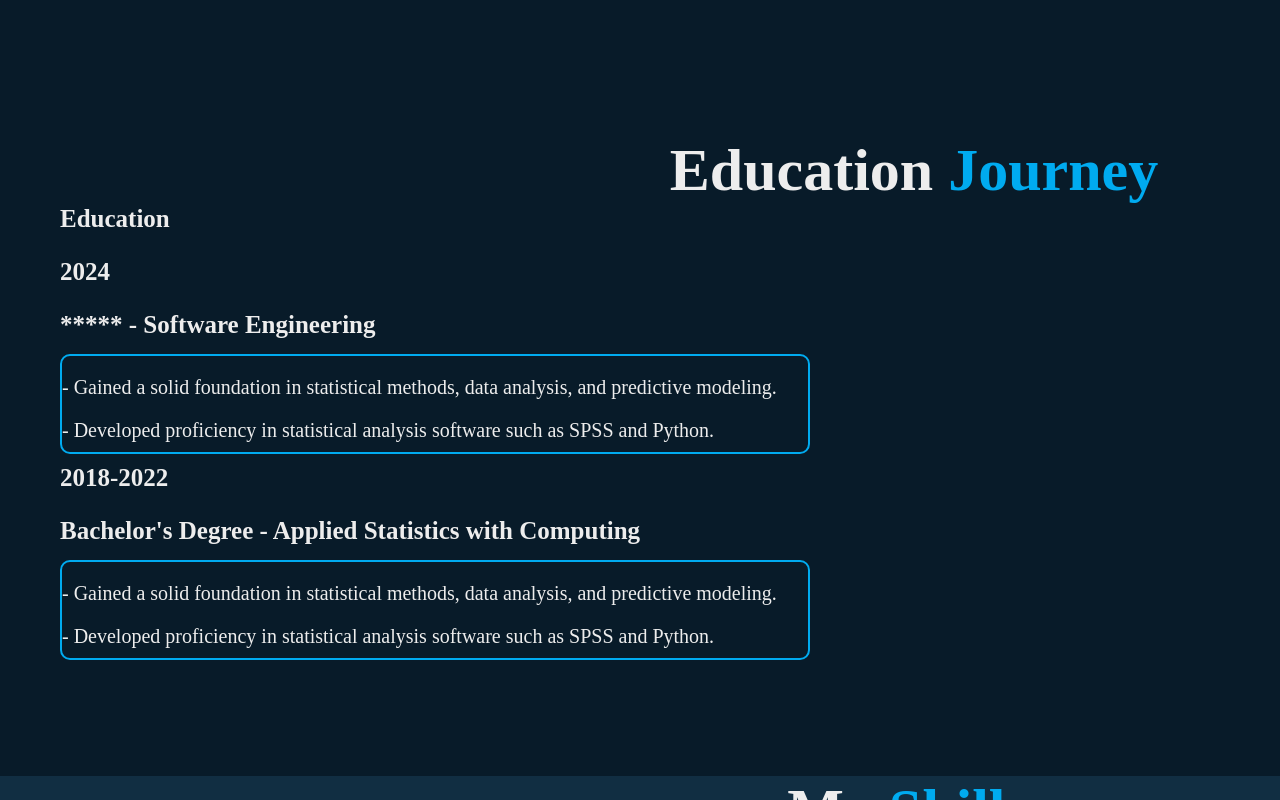
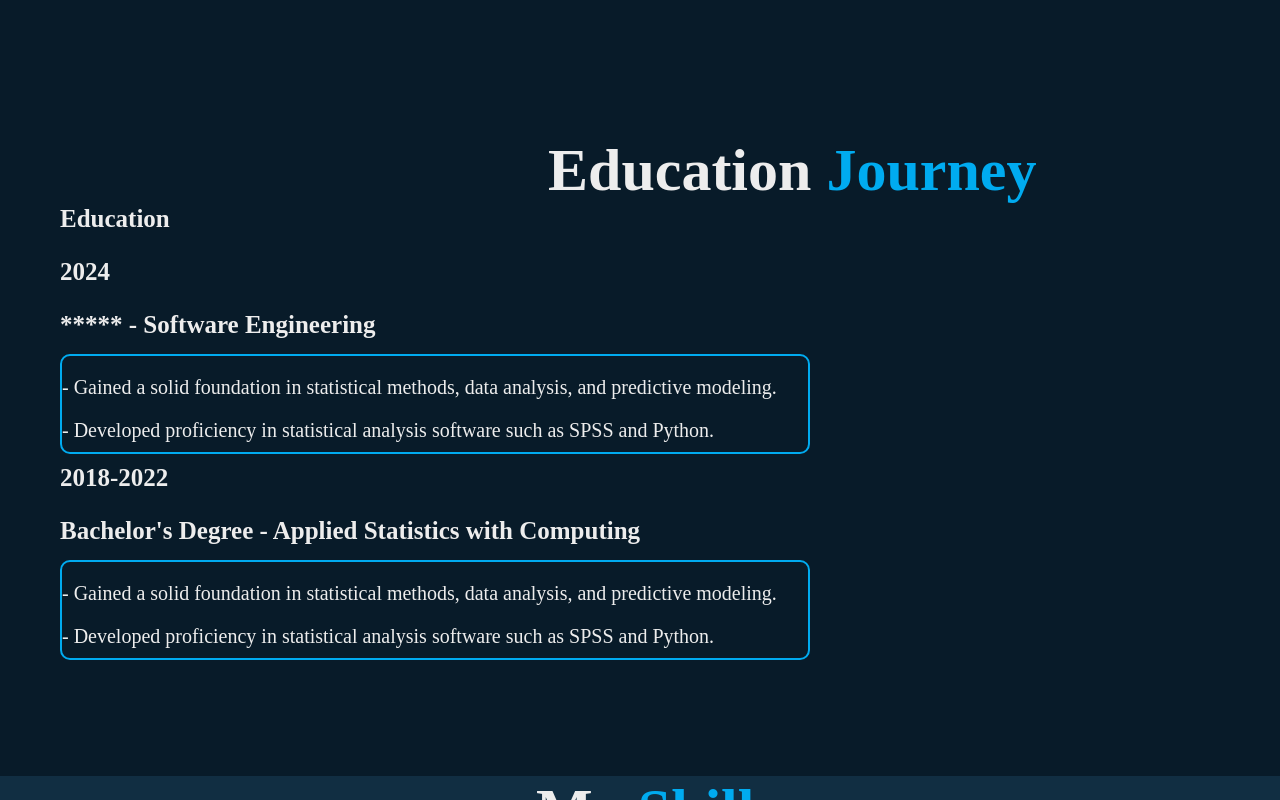
Before and after one commit to coder-ph/project_content_portfolio, a plain HTML site: page index.html in a window 1280 px wide. Shown: the part 2000-2800 px from the top of the page. Drawn offline with nearby package versions, Linux system fonts and the light colour scheme.

Commit message:
styled the contact section

```diff
--- a/style.css
+++ b/style.css
@@ -316,6 +316,6 @@ section{
 
  }
 
- .htitle h1{
-    text-align: center;
+ .contact .htitle{
+    align-items: center;
  }
```
